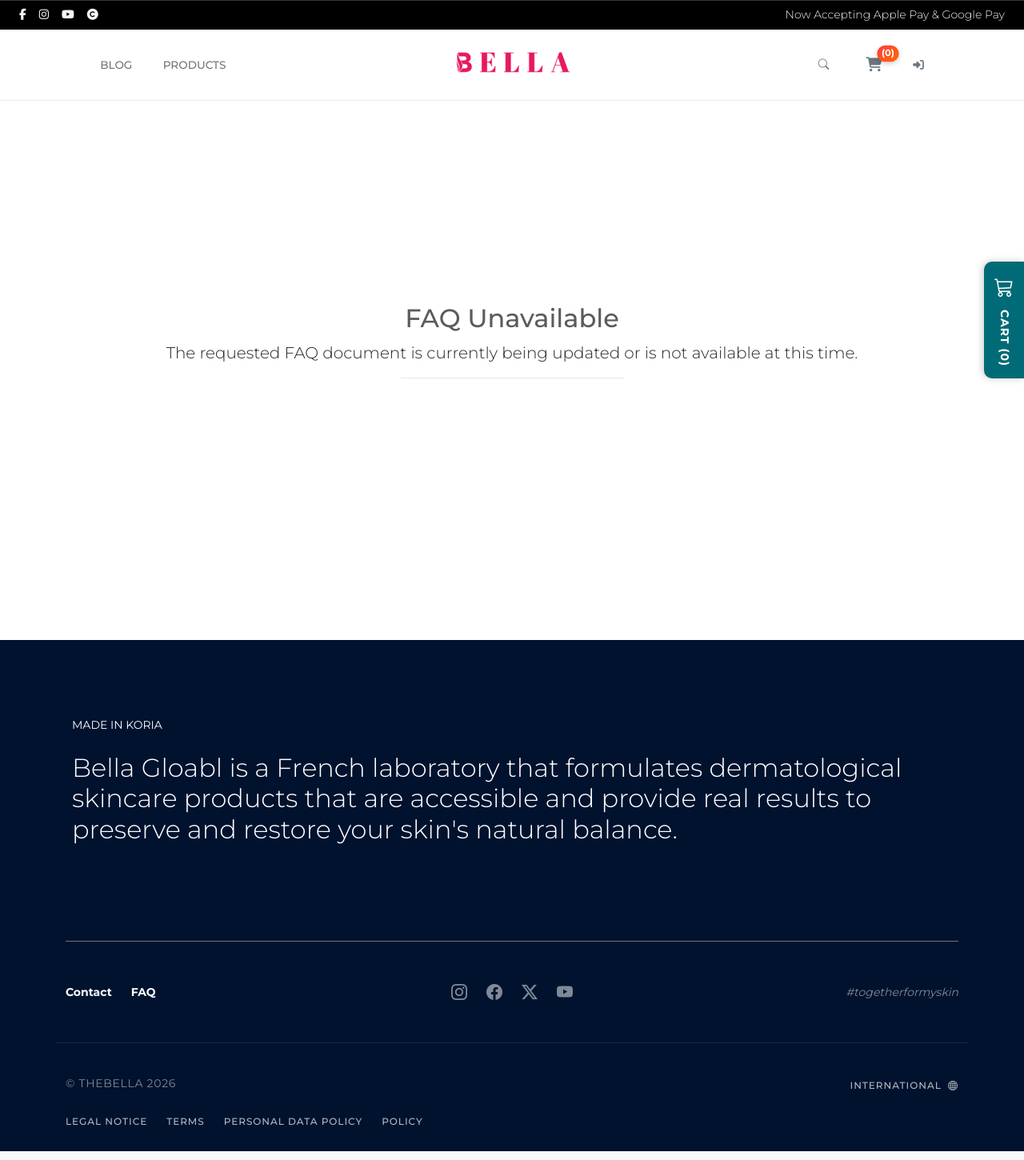
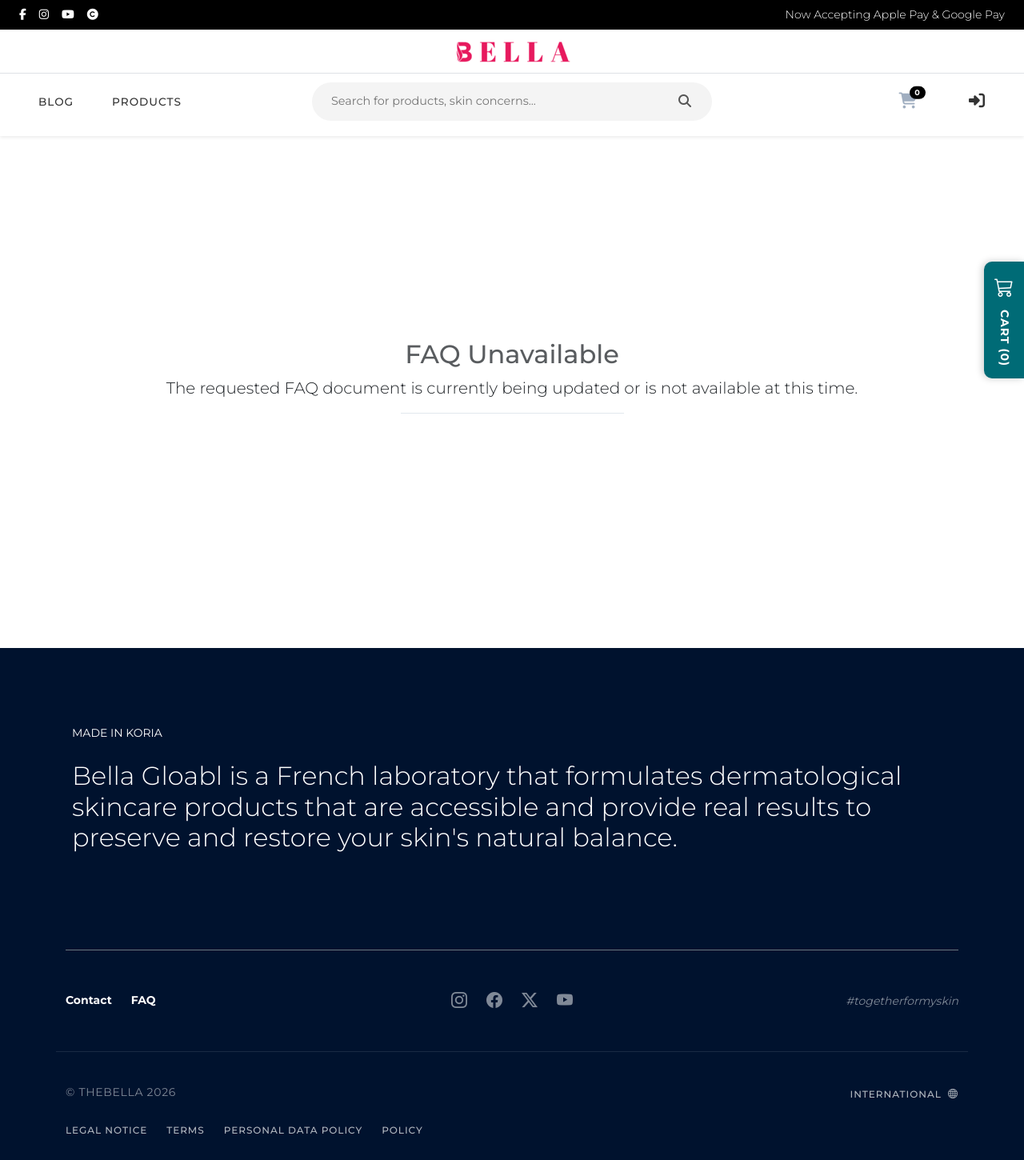
Before and after one commit to belasea/bela_global, a Django app: page /faq/ in a window 1280 px wide. Shown: the whole page at 80% size. Run offline with Django 5.2, Linux system fonts and the light colour scheme; data comes from the database, SQL or seed files in the repository; data that the repository does not hold is empty; parts of the project's set-up code (start-up, migrations or seed data) failed here and were passed over.

Commit message:
change old header option

```diff
--- a/static/css/main.css
+++ b/static/css/main.css
@@ -54,203 +54,140 @@ Main Content
 
 
 
-
-
-/* ===============================
-Navbar
-=============================== */
+/* Navbar Styling */
 .navbar-section {
-    position: sticky;
+    background-color: #ffffff;
+}
+
+.nav-link {
+    color: #333 !important;
+    text-transform: uppercase;
+    font-size: 0.85rem;
+    letter-spacing: 1px;
+    transition: 0.3s;
+}
+
+.nav-link:hover {
+    color: #000 !important;
+    opacity: 0.7;
+}
+
+/* Professional Search Box (500px) */
+.search-container {
+    max-width: 500px;
+    width: 100%;
+    position: absolute;
+    left: 50%;
+    transform: translateX(-50%);
+}
+
+.search-form {
+    display: flex;
+    align-items: center;
+    background: #f4f4f4; /* Light grey background */
+    border-radius: 50px; /* Pill shape */
+    padding: 4px 15px;
+    border: 1px solid transparent;
+    transition: 0.3s ease;
+}
+
+.search-form:focus-within {
+    background: #fff;
+    border-color: #000;
+    box-shadow: 0 0 0 4px rgba(0,0,0,0.05);
+}
+
+.search-input {
+    border: none;
+    background: transparent;
+    padding: 8px;
+    width: 100%;
+    font-size: 0.9rem;
+    outline: none;
+}
+
+.search-btn {
+    border: none;
+    background: transparent;
+    color: #555;
+    padding: 5px 10px;
+}
+
+/* Cart Badge adjustment */
+.cart-badge .cart-count {
+    font-weight: 600;
+}
+
+/* Mobile specific overrides */
+@media (max-width: 991.98px) {
+    .search-container {
+        position: static;
+        transform: none;
+        max-width: 100%;
+    }
+
+    .navbar-collapse {
+        padding-top: 1rem;
+    }
+}
+
+
+/* Ensure the sticky header stays above all other content */
+.navbar-section.sticky-top {
     top: 0;
-    z-index: 1000;
-    background-color: #fff;
-    transition: box-shadow 0.3s ease;
-    border-bottom: 1px solid #eaeaea;
-}
-
-.navbar-section.scrolled {
-    box-shadow: 0 4px 20px rgba(0, 0, 0, 0.10);
-    border-bottom: 1px solid transparent;
-}
-
-.navbar {
-    background-color: #fff !important;
-    padding: 1rem 0;
-    transition: 0.3s;
-}
-
-/* ===============================
-Dropdown Menu
-=============================== */
-.dropdown-parent {
+    z-index: 1020;
+    background-color: #fff; /* Prevents content from showing through */
+}
+
+/* Hover Effect for Menu Links */
+.navbar-nav .nav-link {
     position: relative;
-}
-
-/* Hidden by default */
-.dropdown-menu-custom {
+    color: #333;
+    padding: 0.5rem 0;
+    margin: 0 1rem;
+    transition: color 0.3s ease;
+}
+
+/* The Animated Underline */
+.navbar-nav .nav-link::after {
+    content: '';
     position: absolute;
-    top: 100%;
-    left: 0;
-    width: 300px;
-    background: #f5f6f8;
-    padding: 20px;
-    opacity: 0;
-    visibility: hidden;
-    transform: translateY(15px);
-    transition: 0.3s ease;
-    box-shadow: 0 10px 30px rgba(0,0,0,0.1);
-    z-index: 999;
-}
-
-/* Show on hover */
-.dropdown-parent:hover .dropdown-menu-custom {
-    opacity: 1;
-    visibility: visible;
-    transform: translateY(0);
-}
-
-/* List style */
-.dropdown-menu-custom ul {
-    list-style: none;
-    margin: 0;
-    padding: 0;
-}
-
-.dropdown-menu-custom li {
-    margin-bottom: 8px;
-}
-
-.dropdown-menu-custom a {
-    text-decoration: none;
-    color: #6c7a89;
-    font-size: 14px;
-    transition: 0.3s;
-}
-
-/* Hover effect */
-.dropdown-menu-custom a:hover {
-    color: #001229;
-    padding-left: 5px;
-}
-
-/* Logo */
-.logo-container {
-    text-align: left;
-    line-height: 1.1;
-    margin-right: 40px;
-}
-
-.logo-main {
-    letter-spacing: 3px;
-    color: #001229;
-    font-weight: 800;
-    font-size: 1.3rem;
-}
-
-.logo-sub {
-    font-size: 0.6rem;
-    border-top: 1.5px solid #004a99;
-    border-bottom: 1.5px solid #d91a21;
-    padding: 1px 0;
-    margin: 3px 0;
-    font-weight: 700;
-    display: inline-block;
-    width: 100%;
-    text-align: center;
-}
-
-.logo-year {
-    font-size: 0.5rem;
-    color: var(--text-gray);
-    text-align: center;
-}
-
-/* Nav Links */
-.nav-link {
-    color: var(--text-gray) !important;
-    font-size: 0.85rem;
-    font-weight: 500;
-    padding: 0.5rem 1.2rem !important;
-    text-transform: uppercase;
-    position: relative;
-}
-
-/* Hover underline */
-.nav-link::after {
-    content: "";
-    position: absolute;
-    width: 0%;
+    width: 0;
     height: 2px;
     bottom: 0;
     left: 0;
-    background: var(--brand-dark);
-    transition: 0.3s;
-}
-
-.nav-link:hover::after {
+    background-color: #000; /* Or your brand color */
+    transition: width 0.3s ease;
+}
+
+.navbar-nav .nav-link:hover::after {
     width: 100%;
 }
 
-/* Utility */
-.utility-box {
-    font-size: 0.75rem;
-    margin-bottom: 5px;
-}
-
-.lang-link {
-    color: var(--text-gray);
-    text-decoration: none;
-    font-weight: bold;
-    margin-left: 12px;
-}
-
-.lang-link.active {
-    color: var(--brand-dark);
-}
-
-/* ===============================
-Search Overlay
-=============================== */
-.search-overlay {
-    position: fixed;
-    top: 0;
-    left: 0;
-    width: 100%;
-    background: #fff;
-    padding: 30px 0;
-    transform: translateY(-100%);
-    transition: 0.4s ease;
-    z-index: 9999;
-    box-shadow: 0 10px 30px rgba(0,0,0,0.1);
-}
-
-.search-overlay.active {
-    transform: translateY(0);
-}
-
-.search-box {
-    position: relative;
-    max-width: 700px;
-}
-
-.search-box input {
-    width: 100%;
-    border: none;
-    border-bottom: 2px solid #000;
-    font-size: 1.2rem;
-    padding: 10px 40px 10px 0;
-    outline: none;
-}
-
-.close-search {
-    position: absolute;
-    right: 0;
-    top: 0;
-    font-size: 28px;
-    border: none;
-    background: none;
-    cursor: pointer;
-}
+.navbar-nav .nav-link:hover {
+    color: #000 !important;
+}
+
+/* Utility Icons Hover (Cart/User) */
+.navbar-nav .nav-link i {
+    transition: transform 0.2s ease, opacity 0.2s ease;
+}
+
+.navbar-nav .nav-link:hover i {
+    transform: translateY(-2px);
+    opacity: 0.7;
+}
+
+@media (max-width: 991px) {
+    .navbar-section {
+        padding: 5px 0;
+    }
+    .navbar-brand img {
+        height: 35px; /* Shrink logo slightly on mobile */
+    }
+}
+
+
 
 /* Base nav link */
 .cart-badge {
--- a/templates/base.html
+++ b/templates/base.html
@@ -37,84 +37,81 @@
                 </div>
             </div>
         </div>
+
         <!--===== Navbar ====-->
-        <div class="navbar-section">
-            <div class="container">
-                <nav class="navbar navbar-expand-lg">
+        <div class="navbar-section shadow-sm sticky-top">
+            <!-- Top Brand Logo (Desktop Only) -->
+            <div class="container-fluid d-none d-lg-block border-bottom my-2">
+                <div class="row">
+                    <div class="col d-flex justify-content-center">
+                        <a href="{% url 'home' %}">
+                            <img src="{% static 'img/logo/brand-logo.png' %}" alt="Brand">
+                        </a>
+                    </div>
+                </div>
+            </div>
+            <nav class="navbar navbar-expand-lg navbar-light bg-white mb-3">
                 <div class="container-fluid px-4">
-                        <div class="collapse navbar-collapse w-100 order-1 order-lg-0" id="mainNav">
-                            <ul class="navbar-nav me-auto">
-                                <li class="nav-item">
-                                    <a class="nav-link" href="{% url 'blog' %}">
-                                        Blog
+
+                    <!-- Logo (Mobile Only) -->
+                    <a class="navbar-brand d-lg-none" href="{% url 'home' %}">
+                        <img src="{% static 'img/logo/brand-logo.png' %}" alt="Brand" style="height: 40px;">
                     </a>
-                                </li>
-                                <li class="nav-item">
-                                    <a class="nav-link" href="{% url 'category' %}">
-                                        Products
-                                    </a>
-                                </li>
-                            </ul>
+
+                    <!-- Search Container (Desktop: Centered) -->
+                    <div class="search-container mx-auto d-none d-lg-block">
+                        <form action="{% url 'search' %}" method="get" class="search-form">
+                            <input type="text" name="q" class="search-input" placeholder="Search for products, skin concerns...">
+                            <button class="search-btn" type="submit">
+                                <i class="fa-solid fa-magnifying-glass"></i>
+                            </button>
+                        </form>
                     </div>
 
-                        <a class="navbar-brand mx-lg-auto order-0" href="{% url 'home' %}">
-                            <img src="{% static 'img/logo/brand-logo.png' %}" alt="">
-                        </a>
-
-                        <button class="navbar-toggler" type="button" data-bs-toggle="collapse" data-bs-target="#mainNav">
+                    <button class="navbar-toggler border-0" type="button" data-bs-toggle="collapse" data-bs-target="#primaryNav">
                         <span class="navbar-toggler-icon"></span>
                     </button>
 
-                        <div class="collapse navbar-collapse w-100 order-3" id="mainNav">
-                            <!-- Utility -->
-                                <div class="utility-box d-none d-lg-block">
-                                    <!--===== Search Overlay ====-->
-                                    <div class="search-overlay" id="searchOverlay">
-                                        <div class="search-box container">
-                                            <form action="{% url 'search' %}" method="get">
-                                                <input type="text" name="q" placeholder="Search for products, skin concerns...">
-                                                <button class="close-search" id="closeSearch">&times;</button>
+                    <div class="collapse navbar-collapse" id="primaryNav">
+                        <!-- Left Links -->
+                        <ul class="navbar-nav me-auto order-lg-1">
+                            <li class="nav-item"><a class="nav-link fw-medium" href="{% url 'blog' %}">Blog</a></li>
+                            <li class="nav-item"><a class="nav-link fw-medium" href="{% url 'category' %}">Products</a></li>
+                        </ul>
+
+                        <!-- Mobile Search (Visible only in collapse) -->
+                        <div class="d-lg-none my-3">
+                            <form action="{% url 'search' %}" method="get" class="search-form">
+                                <input type="text" name="q" class="search-input" placeholder="Search...">
+                                <button class="search-btn" type="submit"><i class="fa-solid fa-magnifying-glass"></i></button>
                             </form>
                         </div>
+
+                        <!-- Right Links (Utility) -->
+                        <ul class="navbar-nav ms-auto align-items-center order-lg-3">
+                            <li class="nav-item">
+                                <a class="nav-link p-2" href="{% url 'cart-list' %}">
+                                    <div class="position-relative">
+                                        <i class="fa-solid fa-cart-shopping fs-5"></i>
+                                        <span class="badge rounded-pill bg-black position-absolute top-0 start-100 translate-middle" style="font-size: 0.6rem;">
+                                            {% if request.session.cart_items %}{{ request.session.cart_items }}{% else %}0{% endif %}
+                                        </span>
                                     </div>
-                                </div>
-                            <ul class="navbar-nav ms-auto align-items-center">
-                                <li class="nav-item me-2">
-                                    <!-- Search Icon -->
-                                    <a href="javascript:void(0)" class="nav-link" id="openSearch">
-                                        <i class="bi bi-search fw-bold"></i>
                                 </a>
                             </li>
-
-                                <li class="nav-item">
-                                    <a class="nav-link cart-badge" href="{% url 'cart-list' %}">
-                                        <i class="fa-solid fa-cart-shopping"></i>
-                                        <span class="cart-count">
-                                            ({% if request.session.cart_items %}
-                                                {{ request.session.cart_items }}
-                                            {% else %}0{% endif %})
-                                        </span>
-                                    </a>
-                                </li>
-
-                                <li class="nav-item">
+                            <li class="nav-item ms-lg-3">
                                 {% if request.user.is_authenticated %}
-                                        <a class="nav-link" href="{% url 'dashboard' %}">
-                                            <i class="fa-solid fa-user"></i>
-                                        </a>
+                                    <a class="nav-link" href="{% url 'dashboard' %}"><i class="fa-solid fa-user fs-5"></i></a>
                                 {% else %}
-                                        <a class="nav-link" href="{% url 'login' %}">
-                                            <i class="fa-solid fa-right-to-bracket"></i>
-                                        </a>
+                                    <a class="nav-link" href="{% url 'login' %}"><i class="fa-solid fa-right-to-bracket fs-5"></i></a>
                                 {% endif %}
                             </li>
                         </ul>
                     </div>
-
                 </div>
             </nav>
         </div>
-        </div>
+
 
         <!--===============
         Messages Framework
```
Also changed, not shown: README.md. Lines whose indentation alone changed are shown as unchanged.
